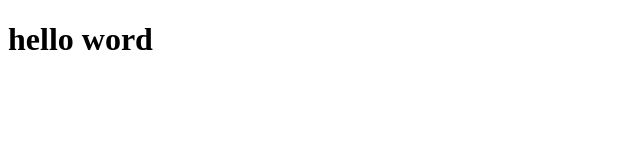
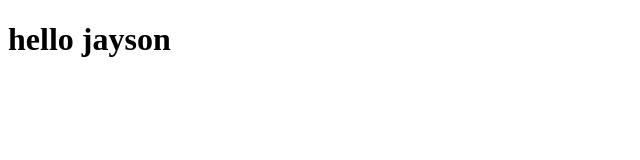
Before and after one commit to neopetz/prac, a plain HTML site: page index.html in a window 1280 px wide. Shown: the full height of the page, 0-640 px from the left. Drawn offline with Linux system fonts and the light colour scheme.

Commit message:
change h1

```diff
--- a/index.html
+++ b/index.html
@@ -6,6 +6,6 @@
     <title>Document</title>
 </head>
 <body>
-    <h1>hello word</h1>
+    <h1>hello jayson</h1>
 </body>
 </html>
```
